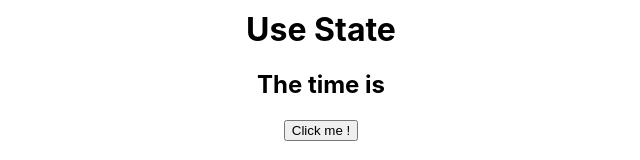
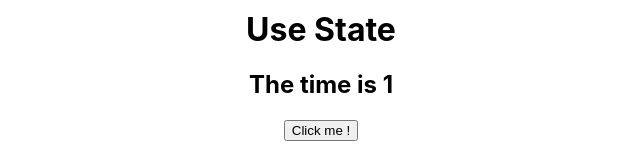
Before and after one commit to FrankECf0806/fcf-app, a React (Create React App) app: page / in a window 1280 px wide. Shown: the part 313-473 px from the top of the page, without its empty margins (319-959 px from the left). Built offline with nearby package versions, Linux system fonts and the light colour scheme.

Commit message:
[UseState]

```diff
--- a/src/Components/UseState.js
+++ b/src/Components/UseState.js
@@ -2,7 +2,7 @@ import React, { useState } from 'react'
 
 export default function UseState() {
     // Initialise Time to 0 --> useState(0)
-    const [time, setTime] = useState()
+    const [time, setTime] = useState(1)
 
     const handleClick = () => {
         setTime(item => item+1)
```
